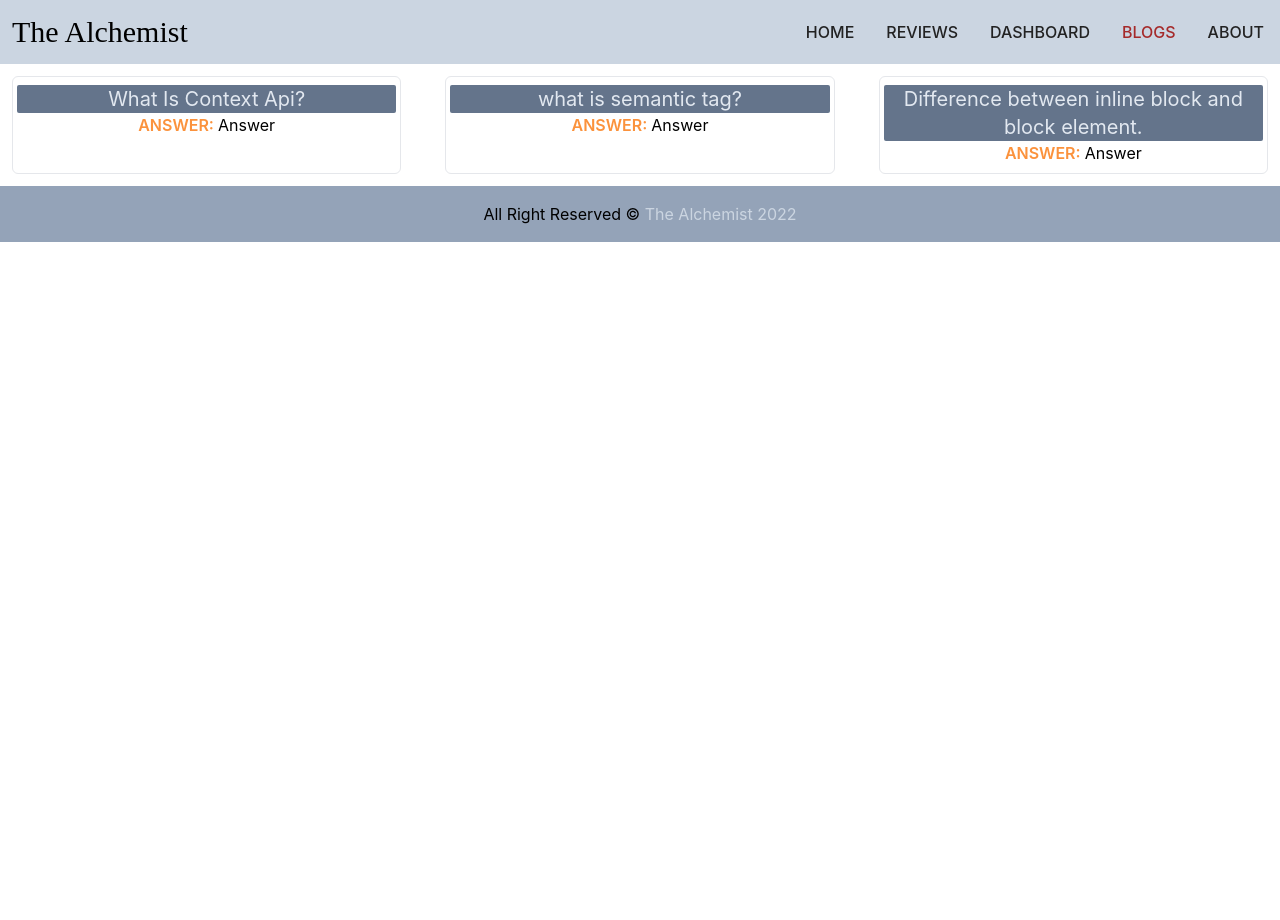
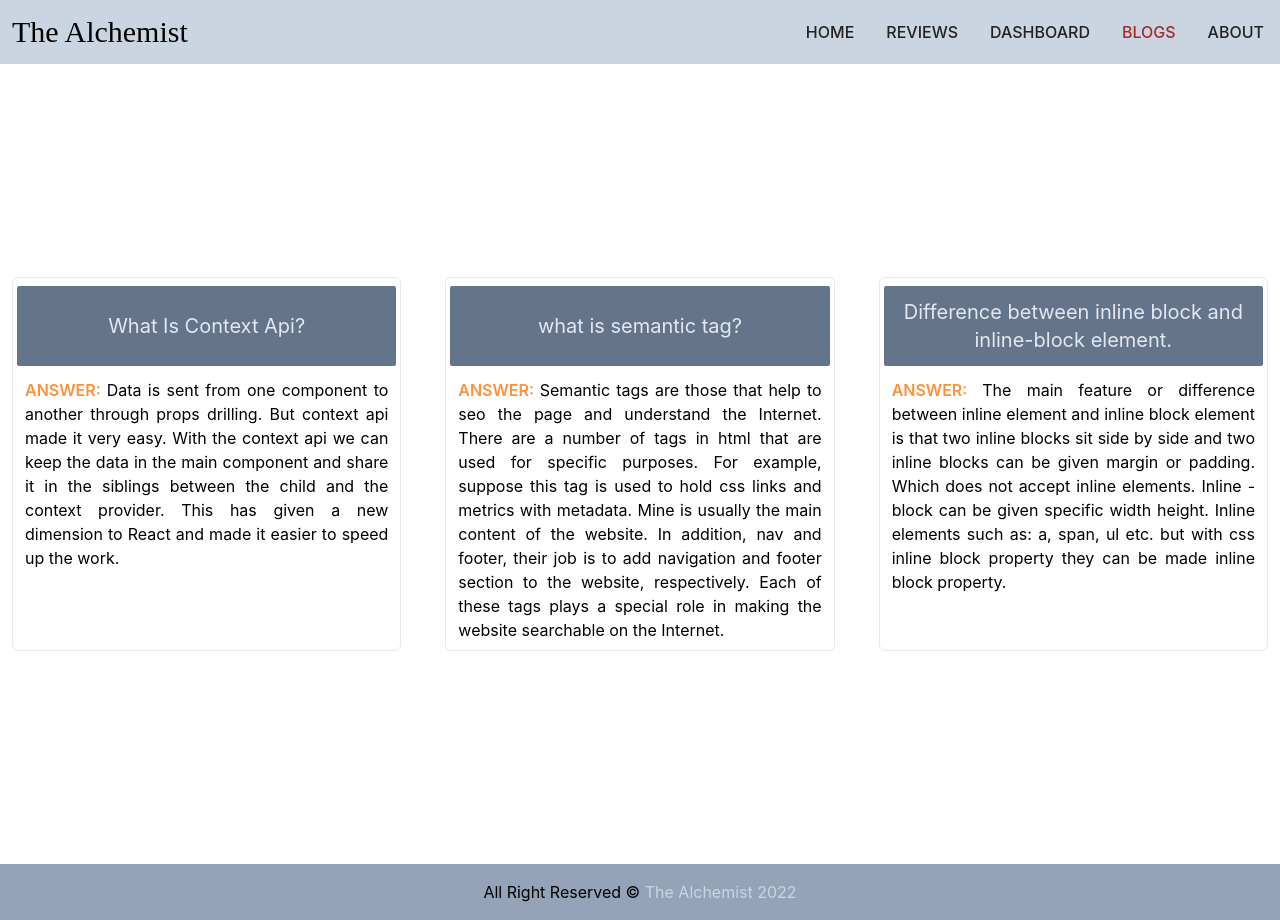
Before and after one commit to Tanvirmehedi/product-analysis, a React (Create React App) app: page /blogs in a window 1280 px wide. Before the commit the page ends 800 px from the top, so only its background shows below. Built offline with nearby package versions, Linux system fonts and the light colour scheme; the HTML template or start-up script is replaced by a standard one; a web font is replaced by a local one.

Commit message:
blogs Added

```diff
--- a/src/components/Blogs/Blog.js
+++ b/src/components/Blogs/Blog.js
@@ -4,25 +4,29 @@ const Blog = () => {
   const questionAnswer = [
     {
       question: "What Is Context Api?",
-      answer: "Answer",
+      answer:
+        "Data is sent from one component to another through props drilling. But context api made it very easy. With the context api we can keep the data in the main component and share it in the siblings between the child and the context provider. This has given a new dimension to React and made it easier to speed up the work.",
     },
     {
       question: "what is semantic tag?",
-      answer: "Answer",
+      answer:
+        "Semantic tags are those that help to seo the page and understand the Internet. There are a number of tags in html that are used for specific purposes. For example, suppose this tag is used to hold css links and metrics with metadata. Mine is usually the main content of the website. In addition, nav and footer, their job is to add navigation and footer section to the website, respectively. Each of these tags plays a special role in making the website searchable on the Internet.",
     },
     {
-      question: "Difference between inline block and  block element.",
-      answer: "Answer",
+      question: "Difference between inline block and  inline-block element.",
+      answer:
+        "The main feature or difference between inline element and inline block element is that two inline blocks sit side by side and two inline blocks can be given margin or padding. Which does not accept inline elements. Inline -block can be given specific width height. Inline elements such as: a, span, ul etc. but with css inline block property they can be made inline block property.",
     },
   ];
   return (
+    <div className="min-h-screen flex items-center justify-center">
       <div className="grid md:grid-cols-3 md:container mx-auto gap-5 my-3 ">
         {questionAnswer.map((data) => (
           <div className="border rounded-md py-2 px-1 mx-3">
-          <h3 className="bg-slate-500 text-slate-200 rounded-sm text-xl">
+            <h3 className="bg-slate-500 text-slate-200 h-20 rounded-sm text-xl flex items-center justify-center">
               {data.question}
             </h3>
-          <p>
+            <p className="pt-3 px-2 text-justify">
               <span className="text-orange-400 uppercase font-semibold">
                 Answer:{" "}
               </span>
@@ -31,6 +35,7 @@ const Blog = () => {
           </div>
         ))}
       </div>
+    </div>
   );
 };
 
```
Lines whose indentation alone changed are shown as unchanged.
